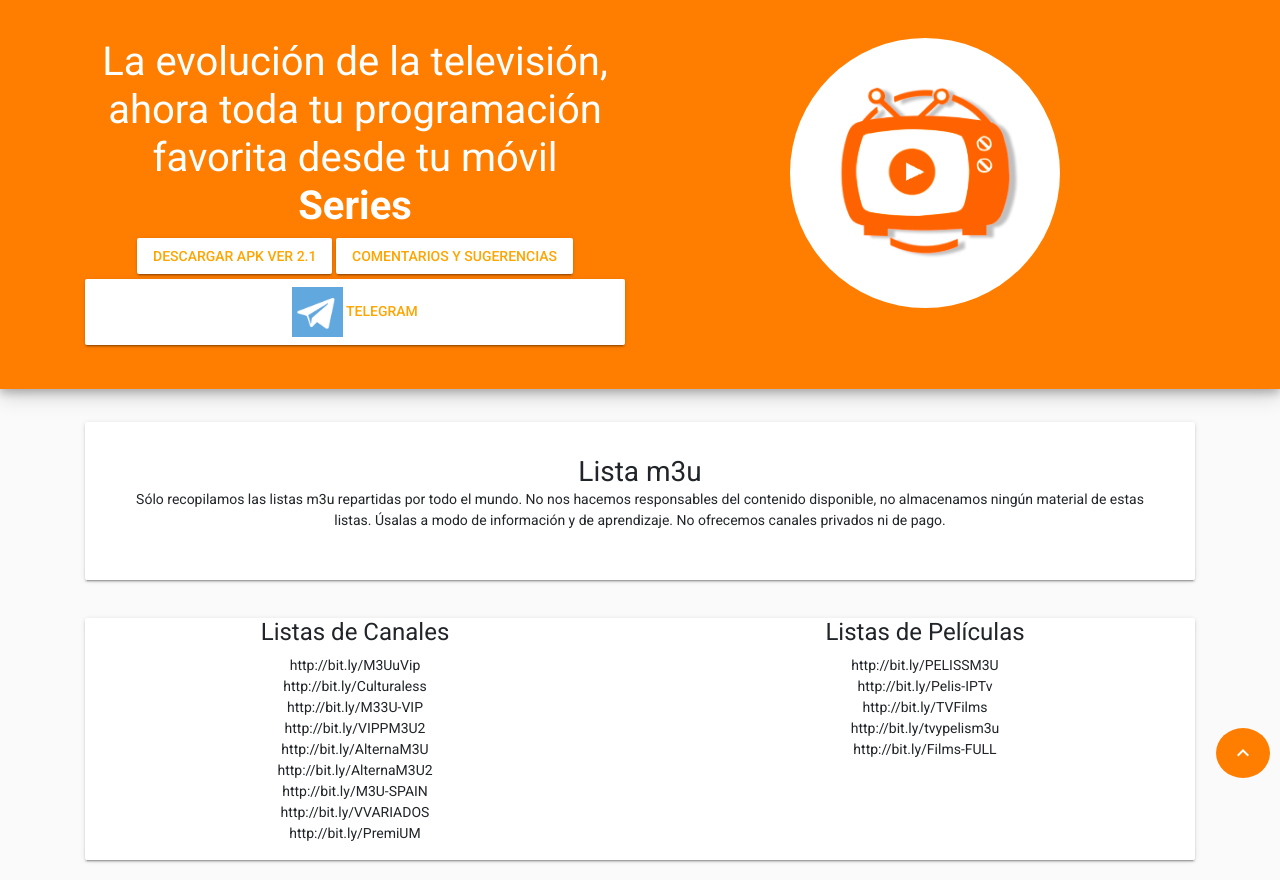
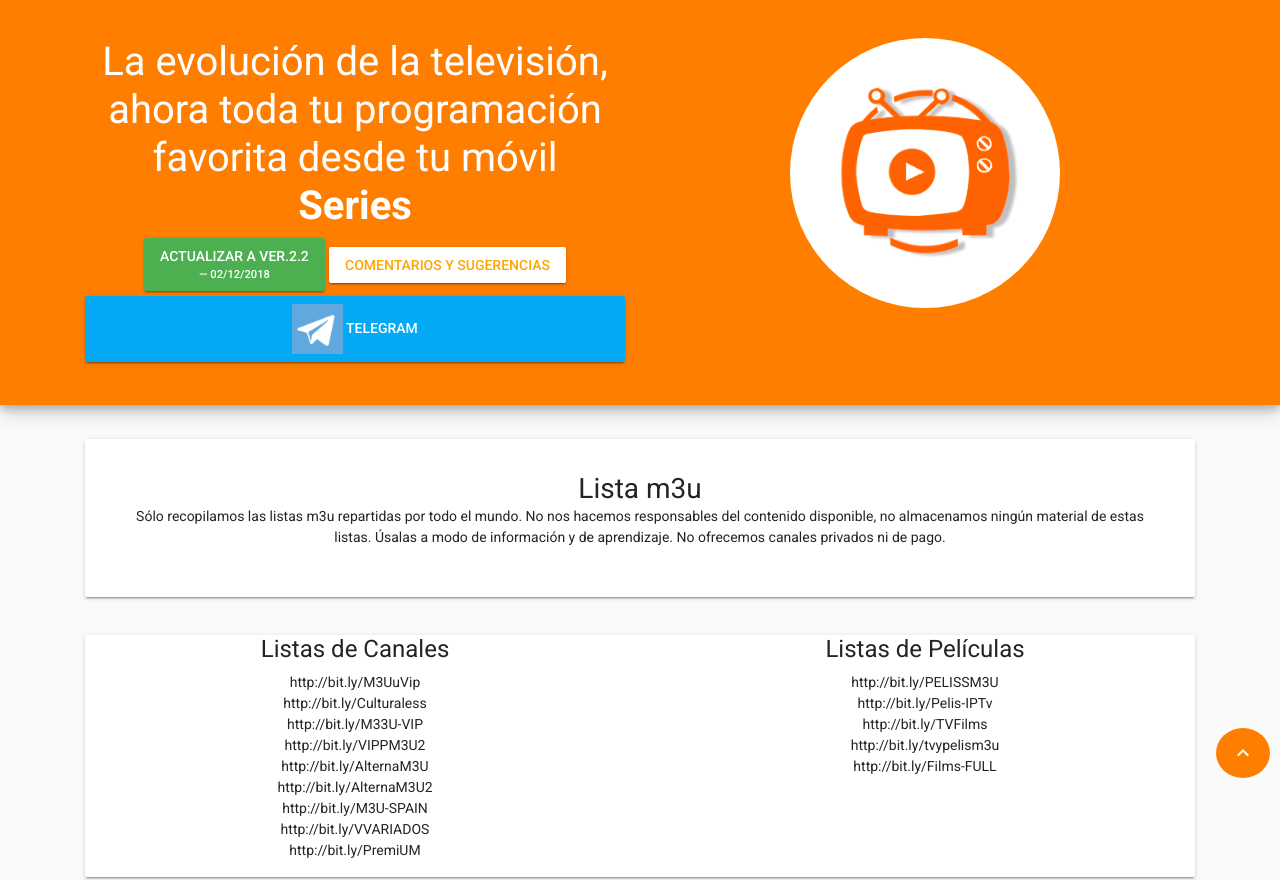
Before and after one commit to GoTvClub/TvOnlineapps1.github.io, a plain HTML site: page index.html in a window 1280 px wide. Shown: the top 880 px of the page. Drawn offline with Linux system fonts and the light colour scheme.

Commit message:
desk
update

```diff
--- a/index.html
+++ b/index.html
@@ -66,10 +66,10 @@ onload=function(){
             </h1>
               <div align="center">
                   <!--a class="btn btn-raised"  style="background-color: white;color: orange;" href="https://www.mediafire.com/file/7zjx08lv5pu6gsg/TvOnline.apk/file" target="_blank" rel="noopener">Descargar APK Ver 1.9.6 <br> <span>20/10/18</span></a-->
-                  <a class="btn btn-raised"  style="background-color: white;color: orange;" href="http://www.mediafire.com/file/t36eehp56ag333w/TvOnline.apk/file" target="_blank" rel="noopener">
-                   Descargar APK Ver 2.1 </a>
+                  <a class="btn btn-raised btn-success"   href="http://www.mediafire.com/file/156a5t5vfc419p5/TvOnline.apk/file" target="_blank" rel="noopener">
+                   Actualizar a Ver.2.2<footer class="blockquote-footer" style="color: white">02/12/2018</footer> </a>
                   <a class="btn btn-raised"  style="background-color: white;color: orange;" href="https://docs.google.com/forms/d/e/1FAIpQLScPQrLNncUV1n859q_ph-GlTUpf6GMUmrChFQBFfba9Shh_BQ/viewform" target="_blank" rel="noopener">comentarios y sugerencias</span></a>
-                  <a class="btn btn-raised"  style="background-color: white;color: orange;" href="https://t.me/joinchat/HuVL7ksrEUV90_GzGE4ZSQ" target="_blank" rel="noopener"><img src="imagenes/telegram.png" alt="" style="width:10%;height:auto;"> telegram</a>
+                  <a class="btn btn-raised btn-info"   href="https://t.me/joinchat/HuVL7ksrEUV90_GzGE4ZSQ" target="_blank" rel="noopener"><img src="imagenes/telegram.png" alt="" style="width:10%;height:auto;"> telegram</a>
                 </div>
             </div>
           <div class="col-xs-12 col-sm-12 col-md-6">
```
